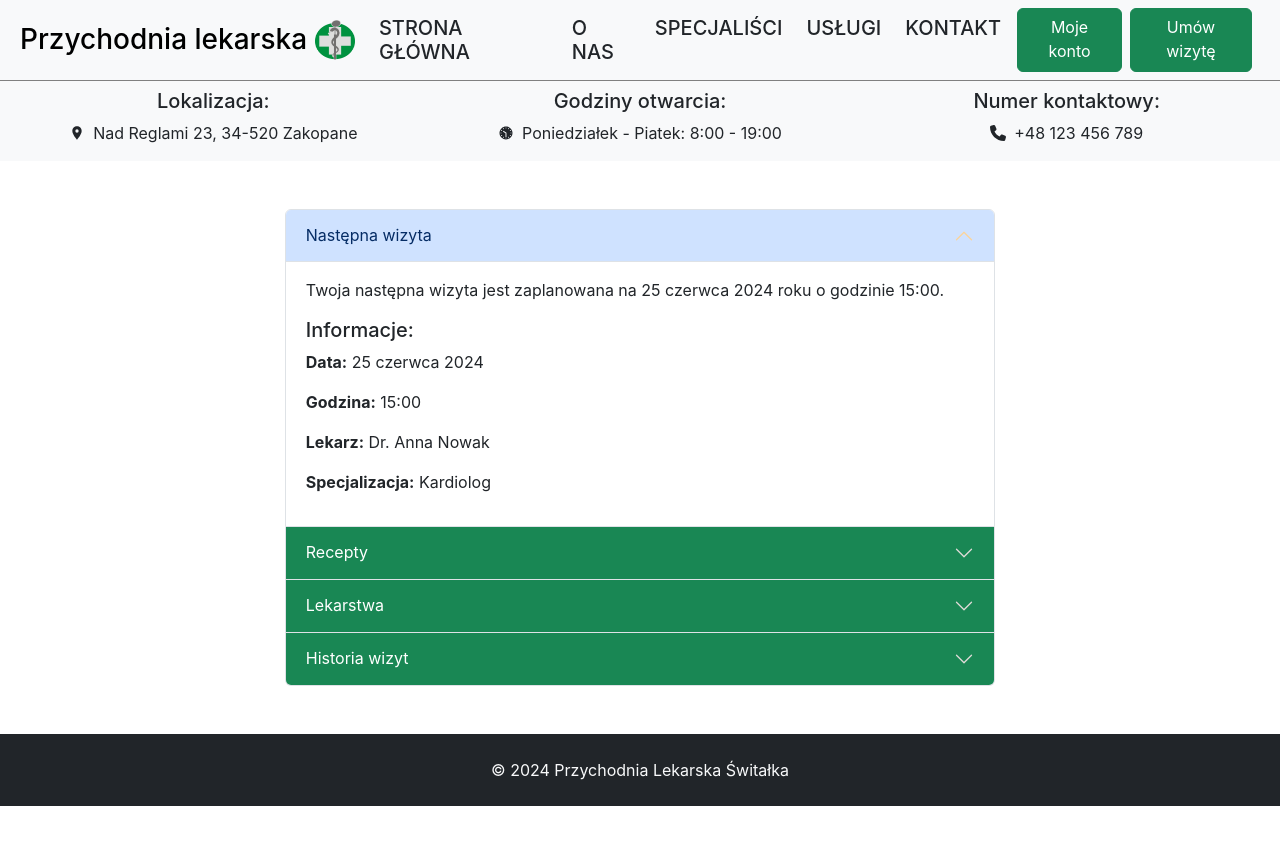
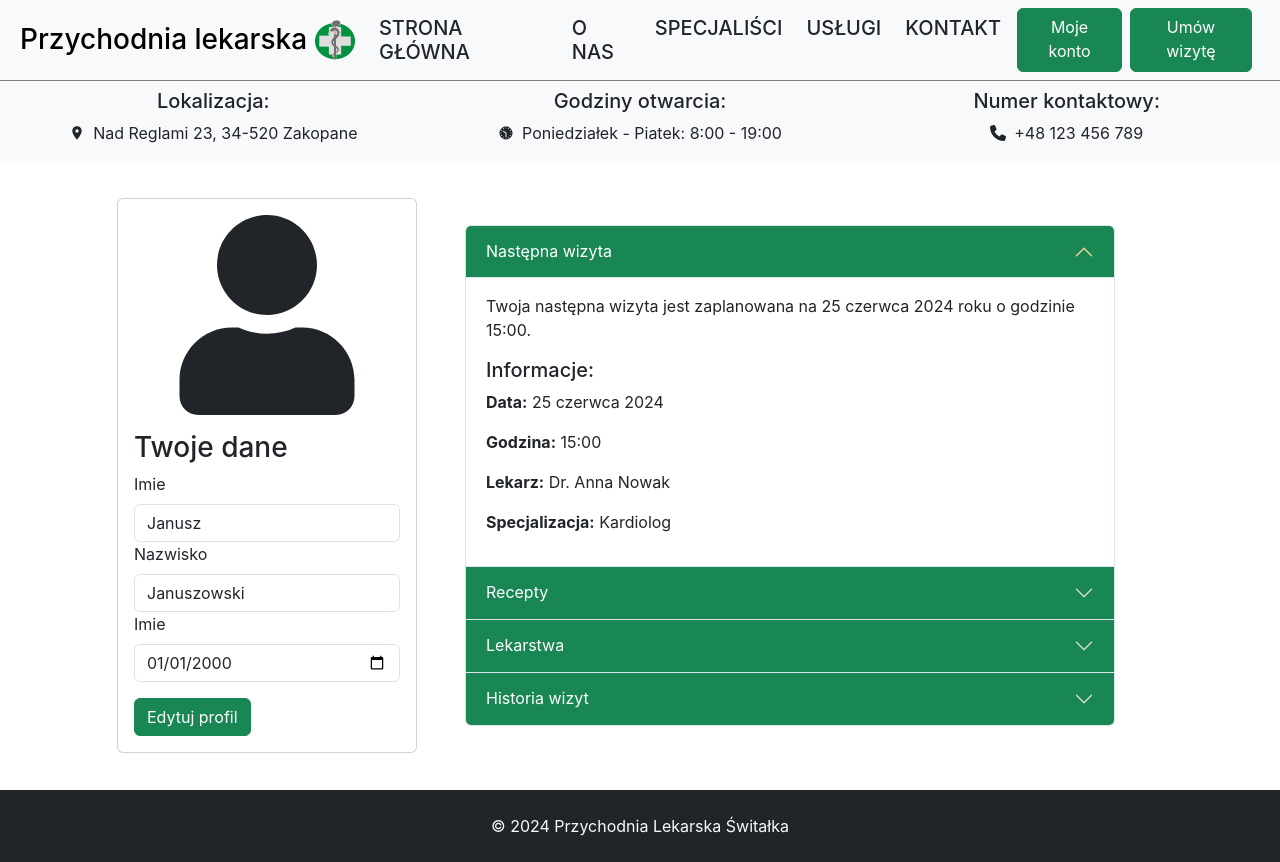
Before and after one commit to itamm15/react-clinic, a React (Create React App) app: page /account in a window 1280 px wide. Before the commit the page ends 806 px from the top, so only its background shows below. Built offline with nearby package versions, Linux system fonts and the light colour scheme.

Commit message:
chore: basic user account page

```diff
--- a/src/components/UserAccount/UserAccount.css
+++ b/src/components/UserAccount/UserAccount.css
@@ -1,10 +1,17 @@
 .account-accordion {
-  width: 60%;
   flex-direction: column;
 }
 
+.account-accordion__item {
+  width: 650px;
+}
 
 .accordion-button {
+  background-color: #198754;
+  color: white;
+}
+
+.accordion-button[aria-expanded="true"] {
   background-color: #198754;
   color: white;
 }
--- a/src/components/UserAccount/UserAccount.tsx
+++ b/src/components/UserAccount/UserAccount.tsx
@@ -1,7 +1,14 @@
-import { Accordion } from "react-bootstrap";
+import { ReactElement } from "react";
+import { Accordion, Button, Card, Form } from "react-bootstrap";
+import { FaUser } from "react-icons/fa";
 import './UserAccount.css';
 
-const sectionContent = [
+type AccordionSections = {
+  title: string;
+  body: ReactElement;
+}
+
+const sectionContent: AccordionSections[] = [
   {
     title: "Następna wizyta",
     body: (
@@ -55,6 +62,38 @@ const sectionContent = [
 
 export function UserAccount() {
   return (
+    <div className='d-flex justify-content-center align-items-center m-3'>
+      <div style={{ width: '300px'}}>
+        <Card>
+          <Card.Body>
+            <div className='d-flex justify-content-center align-items-center mb-3'>
+              <FaUser style={{ width: '200', height: '200' }} />
+            </div>
+            <Card.Title><h3>Twoje dane</h3></Card.Title>
+            <Card.Text>
+              <Form>
+                <Form.Group controlId='userName'>
+                  <Form.Label>Imie</Form.Label>
+                  <Form.Control type='text' value='Janusz'></Form.Control>
+                </Form.Group>
+
+                <Form.Group controlId='userSuname'>
+                  <Form.Label>Nazwisko</Form.Label>
+                  <Form.Control type='text' value='Januszowski'></Form.Control>
+                </Form.Group>
+
+                <Form.Group controlId='userBirtdate'>
+                  <Form.Label>Imie</Form.Label>
+                  <Form.Control type='date' value='2000-01-01'></Form.Control>
+                </Form.Group>
+              </Form>
+              <Button className="d-flex float-start mt-3" variant="success" href="/calendar">
+                Edytuj profil
+              </Button>
+            </Card.Text>
+          </Card.Body>
+        </Card>
+      </div>
       <div className='d-flex justify-content-center m-5'>
         <Accordion defaultActiveKey={["0"]} className='account-accordion'>
           {sectionContent.map((section, index) => (
@@ -67,5 +106,6 @@ export function UserAccount() {
           ))}
         </Accordion>
       </div>
+    </div>
   )
 }
```
Lines whose indentation alone changed are shown as unchanged.
